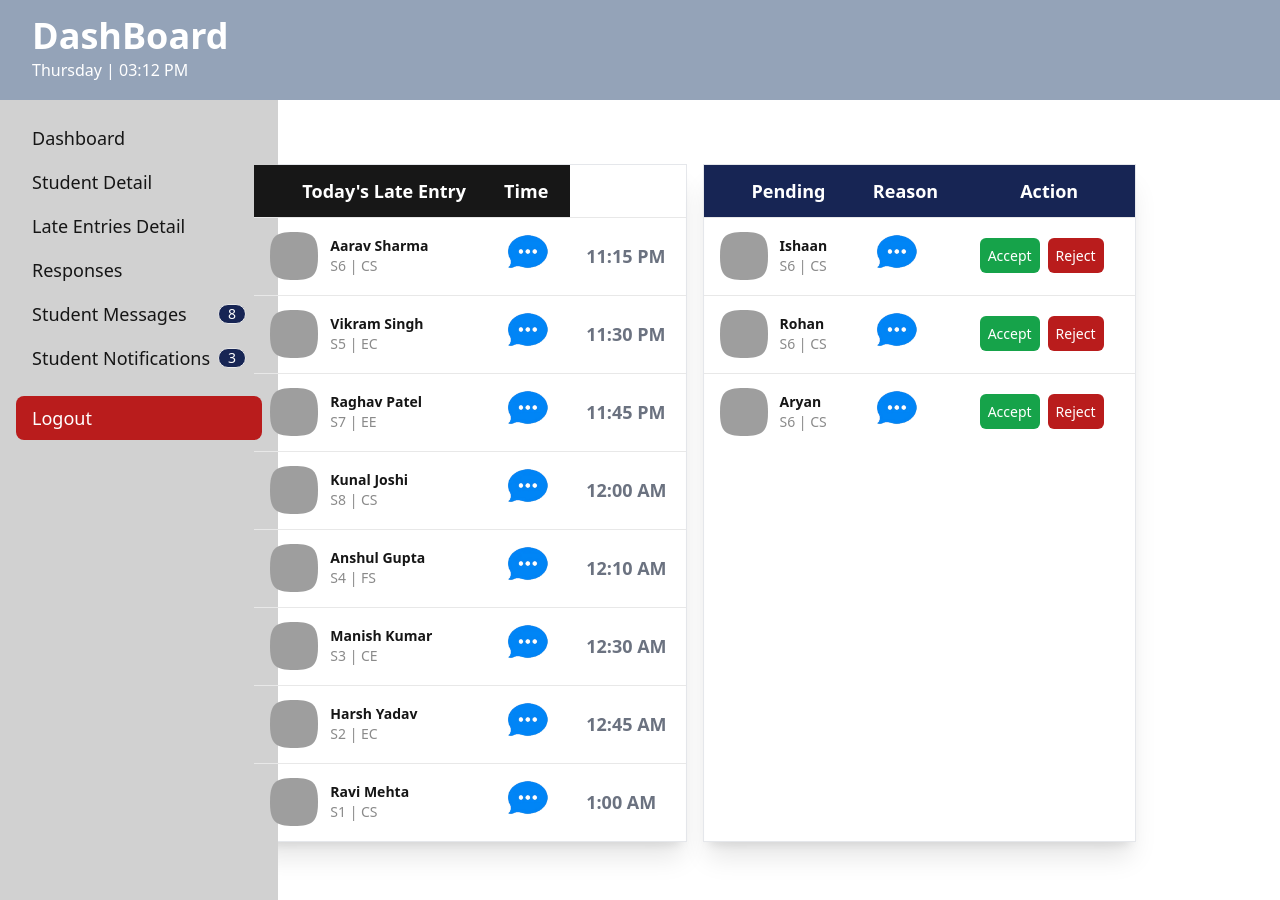
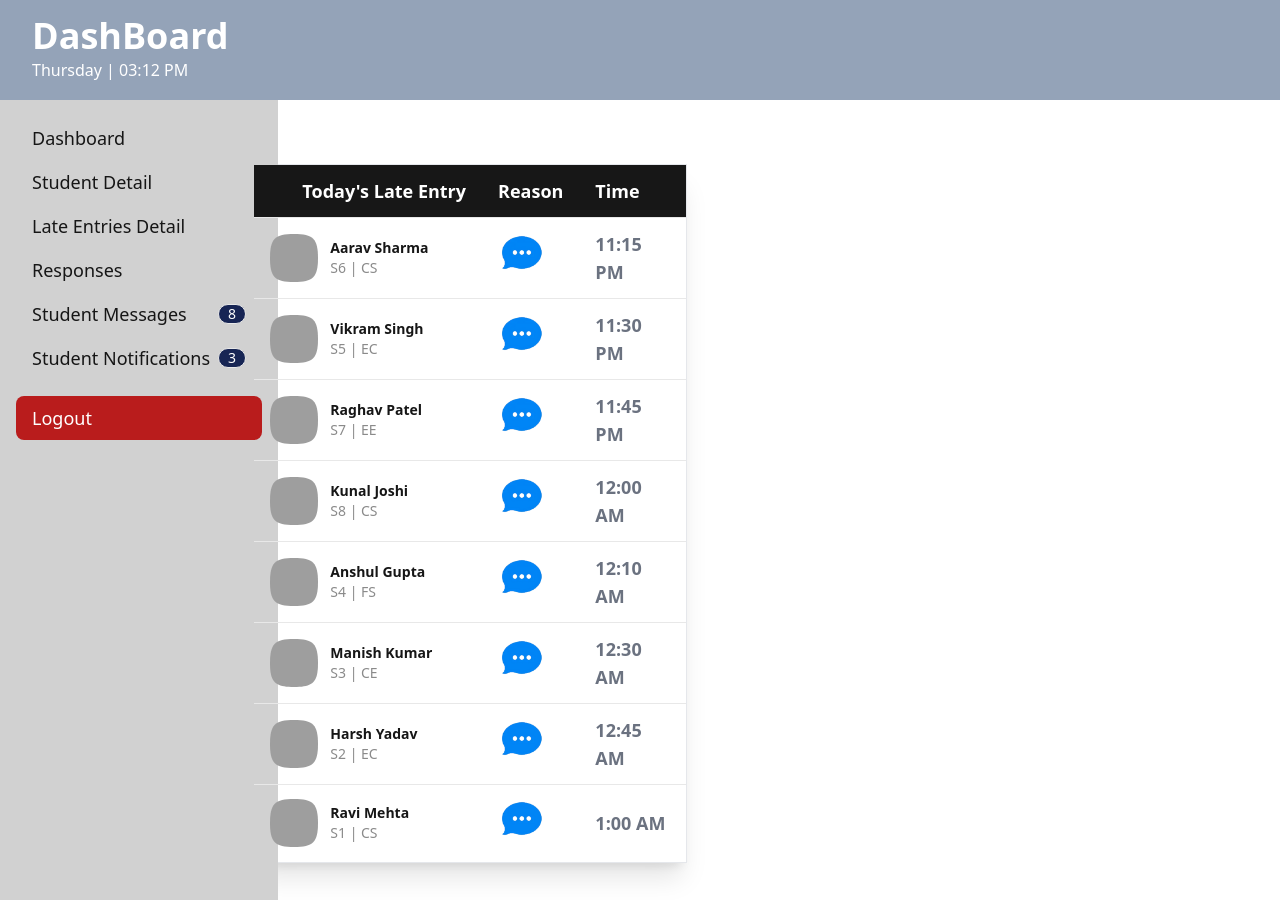
Before and after one commit to Shuaibullattil/lateCheck, a Next.js app in the folder sampleone/: page /dashboard in a window 1280 px wide. Built offline with nearby package versions, Linux system fonts and the light colour scheme; grey boxes are pictures that could not be loaded.

Commit message:
pending table removed

```diff
--- a/sampleone/src/app/components/LateEntryTable.tsx
+++ b/sampleone/src/app/components/LateEntryTable.tsx
@@ -14,6 +14,9 @@ const LateEntryTable = () => {
             <tr className="bg-neutral-900">
               <th>
                 <div className="ml-8 text-white text-lg">Today&apos;s Late Entry</div>
+              </th>
+              <th>
+                <div className="text-white text-lg">Reason</div>
               </th>
               <th>
                 <div className="text-white text-lg">Time</div>
--- a/sampleone/src/app/components/Tablecomponent/TableEntry.tsx
+++ b/sampleone/src/app/components/Tablecomponent/TableEntry.tsx
@@ -6,7 +6,7 @@ type Student = {
   batch: string;
   time: string;
   avatar?: string;
-  student: string; // Optional field
+  reason: string; // Optional field
 };
 
 const TableEntry = ({ student }: { student: Student }) => {
@@ -30,10 +30,10 @@ const TableEntry = ({ student }: { student: Student }) => {
       </td>
       <td>
         <div className="tooltip" data-tip={student.reason}>
-              <button className=""><img className="w-12 h-12"
+            <button className=""><img className="w-12 h-12"
                   src="message-bubble.svg" /></button>
             </div>
-            </td>
+      </td>
       <td>
         <div className="text-gray-500 text-lg font-bold">{student.time}</div> {/* Dynamic time */}
       </td>
--- a/sampleone/src/app/dashboard/page.tsx
+++ b/sampleone/src/app/dashboard/page.tsx
@@ -36,14 +36,13 @@ export default function Dashboard() {
                 <div className='sm:col-span-2 hidden md:block bg-base-300 h-100vw'>
                     <SideBar />
                 </div>
+                <div className='sm:col-span-1 hidden'>
+
+                </div>
                 <div className='sm:col-span-10 col-span-12 bg-white mt-16 ml-10'>
                     <div className='grid grid-cols-9 gap-4 justify-start pr-8'>
                         <div className='col-span-9 sm:col-span-4 border shadow-xl '>
                             <LateEntryTable />
-                        </div>
-
-                        <div className='col-span-9 sm:col-span-4 border shadow-xl'>
-                            <PendingTable />
                         </div>
                     </div>
                 </div>
```
